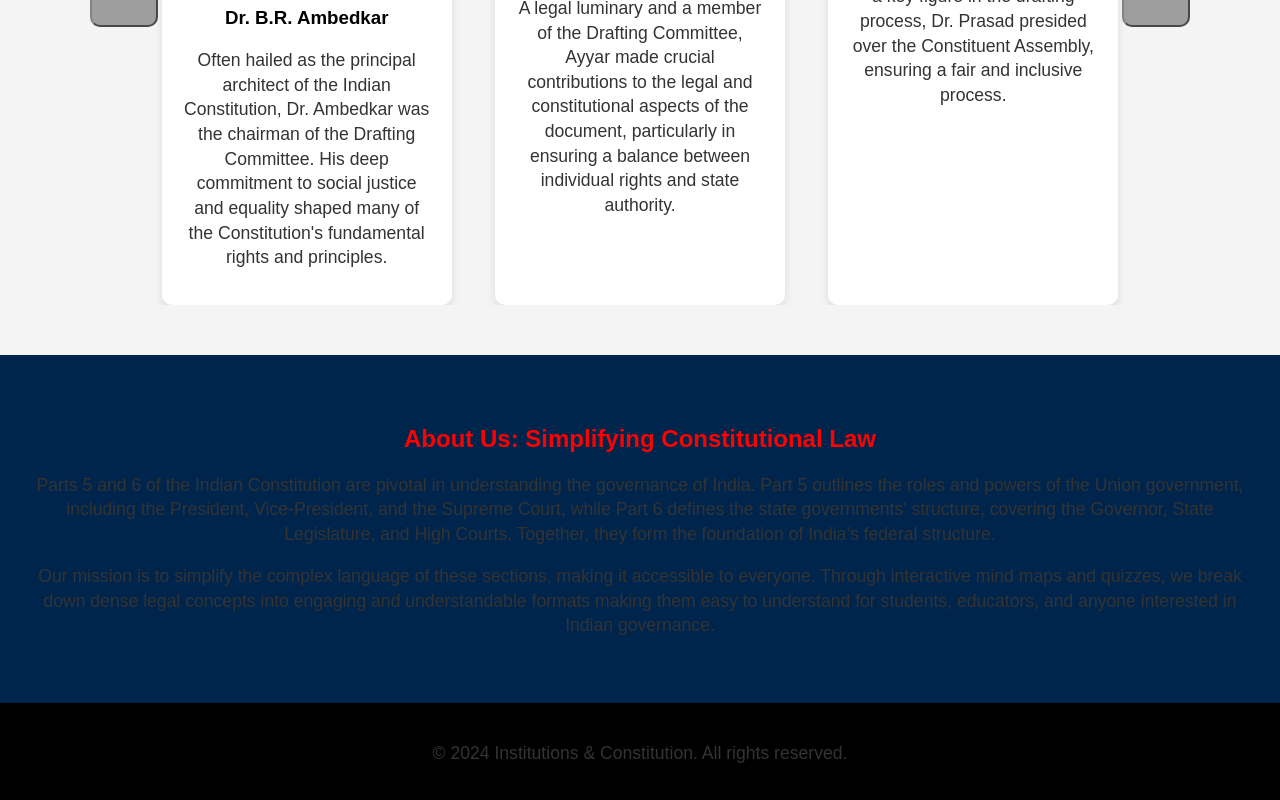
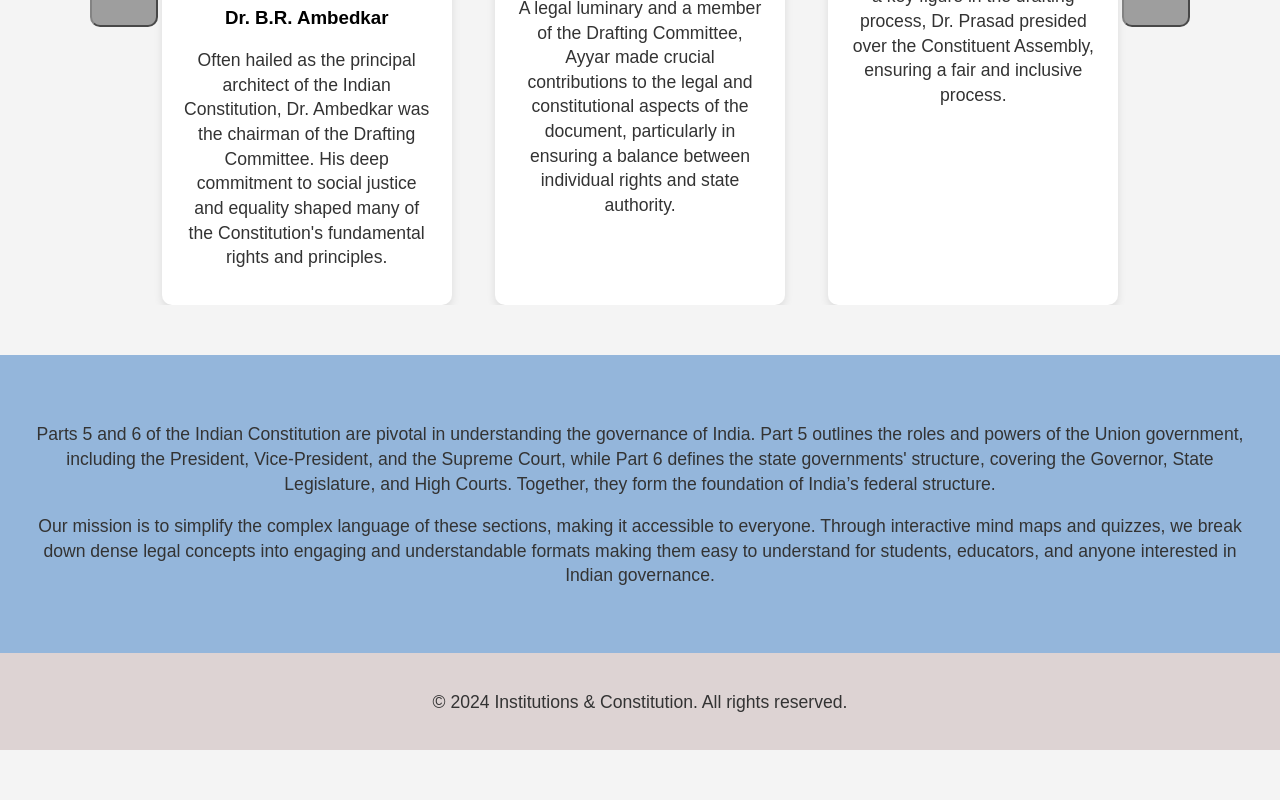
Before and after one commit to aaditya-singh-21/Institutions-and-Constitution, a React (Create React App) app in the folder Frontend/: page / in a window 1280 px wide. Shown: the part 1468-2268 px from the top of the page. After the commit the page ends 2218 px from the top, so only its background shows below. Built offline with nearby package versions, Linux system fonts and the light colour scheme.

Commit message:
Renamed App.css, made changes in Homepage lower part

```diff
--- a/Frontend/src/App.js
+++ b/Frontend/src/App.js
@@ -1,6 +1,6 @@
 import React from 'react';
 import { BrowserRouter as Router, Route, Routes } from 'react-router-dom';
-import './App.css';
+import './Home.css';
 import Home from './Home';
 import MoreInfo from './MoreInfo';
 
--- a/Frontend/src/App.css
+++ b/Frontend/src/Home.css
@@ -154,7 +154,7 @@ body {
 
 .about-us {
   padding: 50px 20px;
-  background-color: #00254d;
+  background-color: #94b6db;
   color: white;
   text-align: center;
 }
@@ -162,6 +162,6 @@ body {
 .footer {
   text-align: center;
   padding: 20px;
-  background-color: #000;
+  background-color: #ddd3d3;
   color: white;
 }
--- a/Frontend/src/Home.js
+++ b/Frontend/src/Home.js
@@ -1,5 +1,5 @@
 import React, { useState } from 'react';
-import './App.css'; // Import your CSS
+import './Home.css'; // Import your CSS
 import { useNavigate } from 'react-router-dom';
 import parliamentImage from './images/parliament.jpg'; // Add your images to the /src/images/ folder
 import ambedkarImage from './images/ambedkar.jpg'; // Replace with actual image paths
@@ -117,7 +117,6 @@ const Home = () => {
 
             {/* About Us Section */}
             <section className="about-us">
-                <h2>About Us: Simplifying Constitutional Law</h2>
                 <p>
                     Parts 5 and 6 of the Indian Constitution are pivotal in understanding the governance of India. Part 5 outlines the roles and powers of the
                     Union government, including the President, Vice-President, and the Supreme Court, while Part 6 defines the state governments' structure,
```
